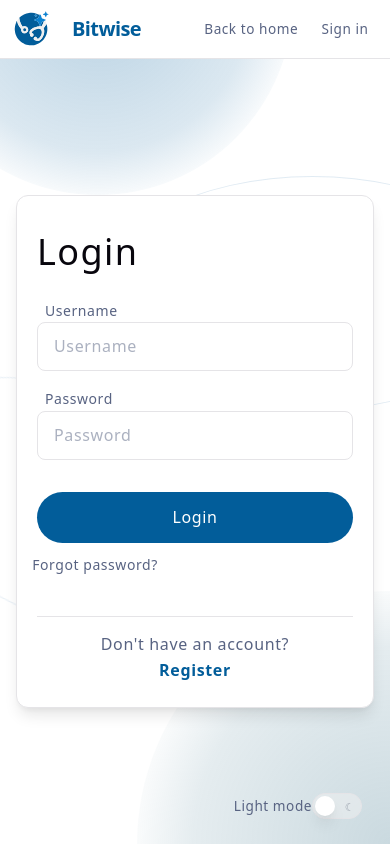
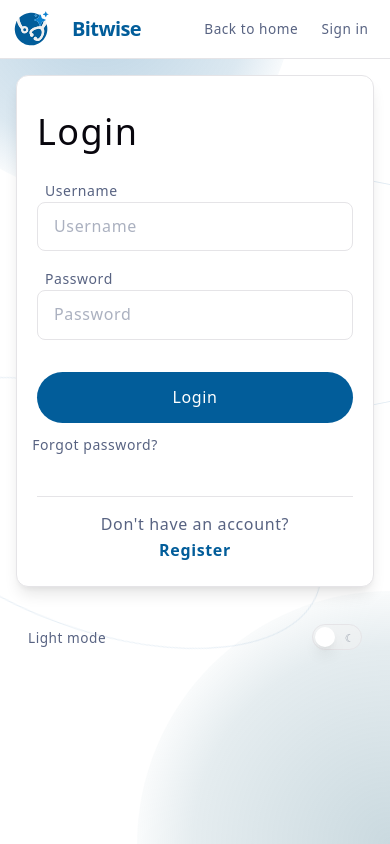
Before and after one commit to emilmukhamediarov/Knowledge-Enhanced-AI-Support-for-GP, a React (Vite) app in the folder frontend/: page /login in a window 390 px wide. Built offline with nearby package versions, Linux system fonts and the light colour scheme; no server answers.

Commit message:
fix doctor settings and mobile dark mode slider

```diff
--- a/frontend/src/pages/Login.tsx
+++ b/frontend/src/pages/Login.tsx
@@ -1,6 +1,7 @@
 import { useState } from "react";
 import { useNavigate } from "react-router-dom";
 import "./Login.css";
+import "./PublicAuth.css";
 import { apiFetch } from "../api/client";
 import ThemeToggle from "../components/ThemeToggle";
 
@@ -438,7 +439,7 @@ function Login() {
 
             </div>
 
-            <div className="login-theme-toggle">
+            <div className="login-theme-toggle public-theme-footer" role="group" aria-label="Appearance">
                 <ThemeToggle />
             </div>
 
--- /dev/null
+++ b/frontend/src/pages/PublicAuth.css
@@ -0,0 +1,70 @@
+/* Import after Login.css / Register.css. Scoped to the public auth pages. */
+.app-layout:has(.login-page),
+.app-layout:has(.register-page) {
+    overflow-y: auto;
+}
+
+.login-page,
+.register-page {
+    display: flex;
+    flex-direction: column;
+    align-items: center;
+    justify-content: center;
+    gap: 1.25rem;
+    height: auto;
+    max-height: none;
+    /* Match the existing 64px header. Content can grow beyond this minimum. */
+    min-height: calc(100vh - 64px);
+    min-height: calc(100svh - 64px);
+    width: 100%;
+    box-sizing: border-box;
+    padding: 1.5rem 1rem;
+    padding-bottom: calc(1.5rem + env(safe-area-inset-bottom, 0px));
+    overflow: visible;
+    flex-shrink: 0;
+}
+
+.login-page > .login-form,
+.register-page > .register-form {
+    flex-shrink: 0;
+    margin: 0;
+}
+
+/* The existing switch follows the form instead of covering page buttons. */
+.login-page > .public-theme-footer,
+.register-page > .public-theme-footer {
+    position: static;
+    inset: auto;
+    transform: none;
+    display: flex;
+    justify-content: center;
+    align-items: center;
+    flex-shrink: 0;
+    width: 100%;
+    margin: 0;
+    padding: 0.5rem 0;
+    z-index: auto;
+}
+
+/* Keep tall verification / password-reset dialogs reachable on small screens. */
+.login-page .verification-overlay,
+.register-page .verification-overlay {
+    overflow-y: auto;
+    align-items: flex-start;
+    padding-bottom: calc(1rem + env(safe-area-inset-bottom, 0px));
+}
+
+.login-page .verification-modal,
+.register-page .verification-modal {
+    flex-shrink: 0;
+    margin-block: auto;
+    max-height: none;
+}
+
+@media (max-width: 600px) {
+    .login-page,
+    .register-page {
+        justify-content: flex-start;
+        padding-top: 1rem;
+    }
+}
--- a/frontend/src/pages/Register.tsx
+++ b/frontend/src/pages/Register.tsx
@@ -1,6 +1,7 @@
 import { useState } from "react";
 import { useNavigate } from "react-router-dom";
 import "./Register.css";
+import "./PublicAuth.css";
 import { apiFetch } from "../api/client";
 import ThemeToggle from "../components/ThemeToggle";
 
@@ -293,7 +294,7 @@ function Register() {
 
             </div>
 
-            <div className="login-theme-toggle">
+            <div className="login-theme-toggle public-theme-footer" role="group" aria-label="Appearance">
                 <ThemeToggle />
             </div>
 
--- a/frontend/src/pages/patient/EditProfile.tsx
+++ b/frontend/src/pages/patient/EditProfile.tsx
@@ -7,9 +7,9 @@ interface UserDetails {
     id: number;
     username: string;
     name: string;
-    email: string;
-    date_of_birth: string;
-    age: number;
+    email: string | null;
+    date_of_birth: string | null;
+    age: number | null;
     preferred_language: string;
     ethnicity: string | null;
     medical_history: string | null;
@@ -51,6 +51,14 @@ const languages = [
 ];
 
 function EditProfile() {
+    // Login.tsx must save the login response role before navigating here.
+    // This controls the UI only; the backend still enforces permissions.
+    const [role] = useState(() =>
+        (localStorage.getItem("role") || localStorage.getItem("userRole") || "")
+            .trim()
+            .toLowerCase()
+    );
+    const isPatient = role === "patient";
     const [user, setUser] = useState<UserDetails | null>(null);
     const [doctors, setDoctors] = useState<Doctor[]>([]);
 
@@ -100,33 +108,45 @@ function EditProfile() {
         medicalHistory !== savedProfile.medicalHistory ||
         allergies !== savedProfile.allergies ||
         medications !== savedProfile.medications ||
-        selectedDoctor !== savedProfile.selectedDoctor;
+        (isPatient && selectedDoctor !== savedProfile.selectedDoctor);
 
     const blocker = useBlocker(hasUnsavedChanges);
 
     useEffect(() => {
+        let active = true;
         const loadProfile = async () => {
             try {
-                const [userData, doctorData, myDoctorData] =
-                    await Promise.all([
-                        apiFetch("/users/me"),
+                const userData: UserDetails = await apiFetch("/users/me");
+                if (!active) return;
+
+                let myDoctor: MyDoctorResponse = { doctor: null };
+                let availableDoctors: Doctor[] = [];
+
+                // These endpoints are patient-only. GP loading errors should
+                // not prevent either role from loading their own profile.
+                if (isPatient) {
+                    try {
+                        const [doctorData, myDoctorData] = await Promise.all([
                             apiFetch("/users/doctors"),
                             apiFetch("/users/me/doctor"),
                         ]);
+                        if (!active) return;
+                        availableDoctors = Array.isArray(doctorData.doctors)
+                            ? doctorData.doctors
+                            : [];
+                        myDoctor = myDoctorData as MyDoctorResponse;
+                    } catch (error) {
+                        if (!active) return;
+                        console.error("Failed to load GP selection:", error);
+                        setDoctorMessage("Unable to load your doctor selection.");
+                    }
+                }
 
+                if (!active) return;
                 setUser(userData);
-
-                setDoctors(
-                    Array.isArray(doctorData.doctors)
-                        ? doctorData.doctors
-                        : []
-                );
-
-                const myDoctor =
-                    myDoctorData as MyDoctorResponse;
-
+                setDoctors(availableDoctors);
                 setSelectedDoctor(
-                    myDoctor?.doctor?.id != null
+                    myDoctor.doctor?.id != null
                         ? String(myDoctor.doctor.id)
                         : ""
                 );
@@ -175,6 +195,7 @@ function EditProfile() {
                     selectedDoctor: initialDoctor,
                 });
             } catch (error) {
+                if (!active) return;
                 console.error(
                     "Failed to load profile:",
                     error
@@ -183,12 +204,13 @@ function EditProfile() {
                     "Failed to load your profile."
                 );
             } finally {
-                setLoading(false);
+                if (active) setLoading(false);
             }
         };
 
         void loadProfile();
-    }, []);
+        return () => { active = false; };
+    }, [isPatient]);
 
     useEffect(() => {
         const handleBeforeUnload = (
@@ -231,7 +253,7 @@ function EditProfile() {
                 },
                 body: JSON.stringify({
                     name,
-                    date_of_birth: dateOfBirth,
+                    date_of_birth: dateOfBirth || null,
                     preferred_language: preferredLanguage,
                     ethnicity: ethnicity || null,
                     medical_history:
@@ -284,11 +306,9 @@ function EditProfile() {
     };
 
     const handleAssignDoctor = async () => {
+        if (!isPatient) return;
+
         if (!selectedDoctor) {
-            setSavedProfile((current) => ({
-                ...current,
-                selectedDoctor,
-            }));
 
             setDoctorMessage(
                 "Please select a doctor."
@@ -312,6 +332,10 @@ function EditProfile() {
                 }),
             });
 
+            setSavedProfile((current) => ({
+                ...current,
+                selectedDoctor,
+            }));
             setDoctorMessage(
                 "Your doctor has been updated."
             );
@@ -504,6 +528,16 @@ function EditProfile() {
                     <p className="profile-loading">
                         Loading your profile...
                     </p>
+                </div>
+            </main>
+        );
+    }
+
+    if (!user) {
+        return (
+            <main>
+                <div className="edit-profile">
+                    <p role="alert">{message || "Unable to load your profile."}</p>
                 </div>
             </main>
         );
@@ -755,6 +789,7 @@ function EditProfile() {
                     </div>
                 </form>
 
+                {isPatient && (
                     <section className="profile-section">
                         <div className="section-heading">
                             <h2>Your doctor</h2>
@@ -822,6 +857,8 @@ function EditProfile() {
 
                         </div>
                     </section>
+
+                )}
 
                 <section className="profile-section password-section">
                     <div className="section-heading">
```
Lines whose indentation alone changed are shown as unchanged.
